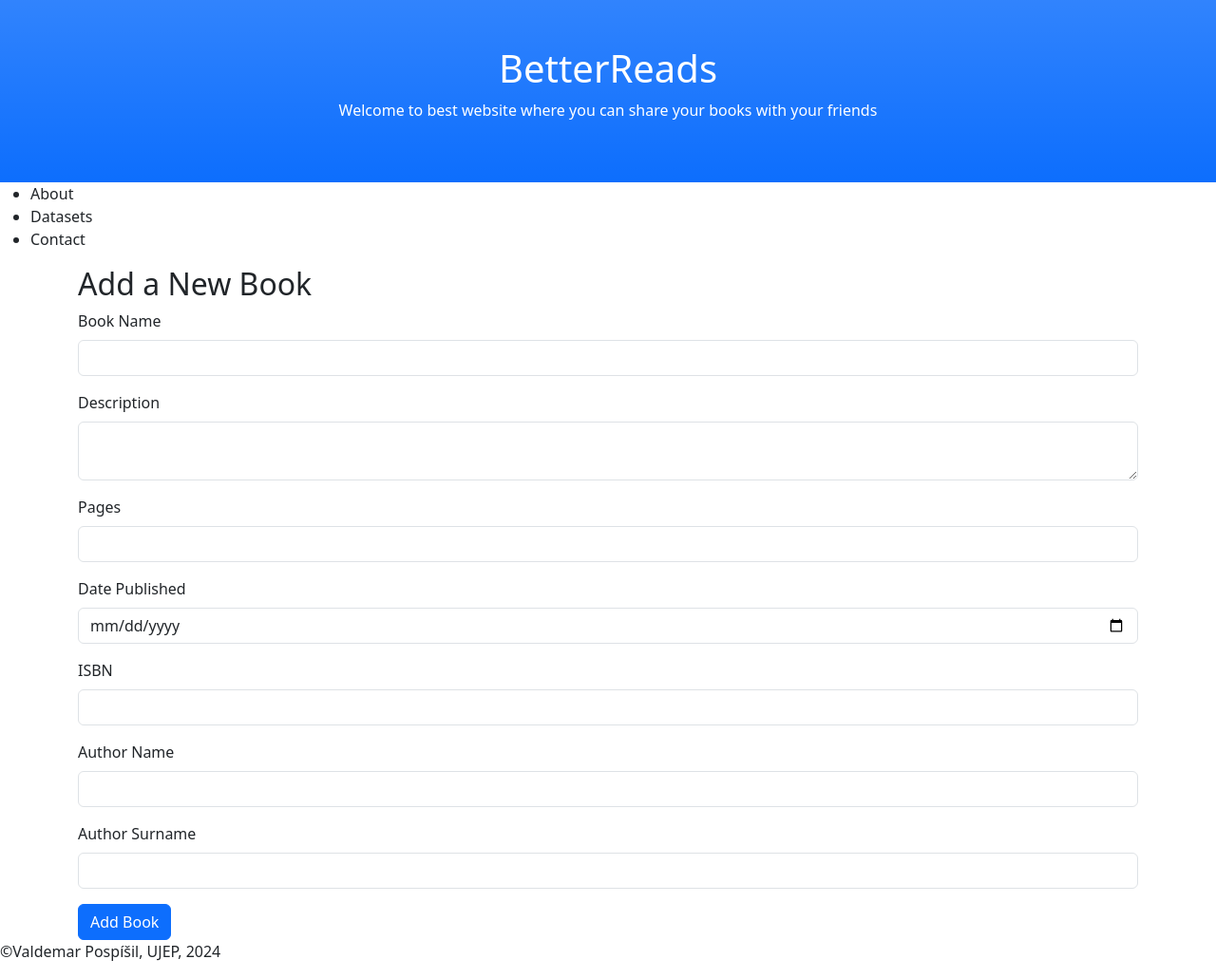
After one commit to ValdemarPospisil/BetterReads, a Flask app: page /create_book in a window 1280 px wide. The commit adds this page. Shown: the whole page at 95% size. Run offline with Flask 3, Linux system fonts and the light colour scheme.

Commit message:
přidávání knih do neo4j

```diff
--- a/code/app.py
+++ b/code/app.py
@@ -1,21 +1,81 @@
-from flask import Flask, render_template
-from redis import Redis
+from flask import Flask, render_template, request, redirect, url_for
+from neo4j import GraphDatabase
 import os
 
+# Flask app setup
 SECRET_KEY = os.urandom(32)
 USER_IMG_FOLDER = 'static/imgs/'
-ALLOWED_EXTENSIONS = set(['png', 'jpg', 'jpeg', 'gif'])
-
 app = Flask(__name__, template_folder='templates')
 app.config['UPLOAD_FOLDER'] = USER_IMG_FOLDER
 app.config['SECRET_KEY'] = SECRET_KEY
 
+# Neo4j setup
+NEO4J_URI = "bolt://neo4j:7687"
+NEO4J_USER = "neo4j"
+NEO4J_PASSWORD = "PassatGolf"
 
+driver = GraphDatabase.driver(NEO4J_URI, auth=(NEO4J_USER, NEO4J_PASSWORD))
+
+# Route for homepage
 @app.route('/home')
 @app.route('/index')
 @app.route('/')
 def index():
     return render_template('index.html')
 
+# Function for creating author and book nodes and their relationship
+def create_author_book_relationship(author_name, author_surname, book_data):
+    with driver.session() as session:
+        # Create Author node if not exists
+        session.run("""
+            MERGE (a:Author {name: $author_name, surname: $author_surname})
+            """, author_name=author_name, author_surname=author_surname)
+
+        # Create Book node
+        session.run("""
+            CREATE (b:Book {name: $name, description: $description, pages: $pages, datePublished: $datePublished, ISBN: $ISBN})
+            """, **book_data)
+
+        # Create WROTE relationship
+        session.run("""
+            MATCH (a:Author {name: $author_name, surname: $author_surname}),
+                  (b:Book {name: $name})
+            CREATE (a)-[:WROTE]->(b)
+            """, author_name=author_name, author_surname=author_surname, name=book_data['name'])
+
+# Route for creating a book and author via HTML form
+@app.route('/create_book', methods=['GET', 'POST'])
+def create_book():
+    if request.method == 'POST':
+        name = request.form['name']
+        description = request.form['description']
+        pages = request.form['pages']
+        datePublished = request.form['datePublished']
+        ISBN = request.form['ISBN']
+        author_name = request.form['author_name']
+        author_surname = request.form['author_surname']
+
+        # Book data for Neo4j
+        book_data = {
+            "name": name,
+            "description": description,
+            "pages": pages,
+            "datePublished": datePublished,
+            "ISBN": ISBN
+        }
+
+        # Create author, book, and relationship
+        create_author_book_relationship(author_name, author_surname, book_data)
+
+        return redirect(url_for('index'))
+
+    return render_template('create_book.html')
+
+# Close Neo4j connection
+@app.teardown_appcontext
+def close_driver(exception=None):
+    if driver:
+        driver.close()
+
 if __name__ == '__main__':
-    app.run(host='0.0.0.0', port=5000, debug = True)
+    app.run(host='0.0.0.0', port=5000, debug=True)
--- /dev/null
+++ b/code/templates/create_book.html
@@ -0,0 +1,38 @@
+{% extends "template.html" %}
+{% block subtitle %}Add a Book{% endblock %}
+{% block main %}
+<div class="container">
+    <h2>Add a New Book</h2>
+    <form action="{{ url_for('create_book') }}" method="post">
+        <div class="mb-3">
+            <label for="name" class="form-label">Book Name</label>
+            <input type="text" class="form-control" id="name" name="name" required>
+        </div>
+        <div class="mb-3">
+            <label for="description" class="form-label">Description</label>
+            <textarea class="form-control" id="description" name="description"></textarea>
+        </div>
+        <div class="mb-3">
+            <label for="pages" class="form-label">Pages</label>
+            <input type="number" class="form-control" id="pages" name="pages" required>
+        </div>
+        <div class="mb-3">
+            <label for="datePublished" class="form-label">Date Published</label>
+            <input type="date" class="form-control" id="datePublished" name="datePublished">
+        </div>
+        <div class="mb-3">
+            <label for="ISBN" class="form-label">ISBN</label>
+            <input type="text" class="form-control" id="ISBN" name="ISBN">
+        </div>
+        <div class="mb-3">
+            <label for="author_name" class="form-label">Author Name</label>
+            <input type="text" class="form-control" id="author_name" name="author_name" required>
+        </div>
+        <div class="mb-3">
+            <label for="author_surname" class="form-label">Author Surname</label>
+            <input type="text" class="form-control" id="author_surname" name="author_surname" required>
+        </div>
+        <button type="submit" class="btn btn-primary">Add Book</button>
+    </form>
+</div>
+{% endblock %}
--- a/code/templates/template.html
+++ b/code/templates/template.html
@@ -3,15 +3,15 @@
 <head>
     <meta charset="UTF-8">
     <meta name="viewport" content="width=device-width, initial-scale=1.0">
-    <title>Myweb-{% block subtitle %}{% endblock %}</title>
+    <title>{% block subtitle %}{% endblock %} | BetterReads</title>
     <link rel="stylesheet" href="{{ url_for('static', filename='css/style.css') }}">
     <link href="https://cdn.jsdelivr.net/npm/bootstrap@5.3.1/dist/css/bootstrap.min.css" rel="stylesheet">
     <script src="https://cdn.jsdelivr.net/npm/bootstrap@5.3.1/dist/js/bootstrap.bundle.min.js"></script>
 </head>
 <body>
     <header class="container-fluid p-5 bg-primary bg-gradient text-white text-center">
-        <h1>Name of my website</h1>
-        <p>Welcome to best website with datasets about sheeps for your machine learning projects</p>
+        <h1>BetterReads</h1>
+        <p>Welcome to best website where you can share your books with your friends</p>
     </header>
     <nav>
         <ul>
@@ -30,7 +30,7 @@
         {% block main %}{% endblock %}
     </main>
     <footer>
-        <p>&copy;Beránek Pavel, UJEP, 2023</p>
+        <p>&copy;Valdemar Pospíšil, UJEP, 2024</p>
     </footer>
 </body>
 </html>
```
